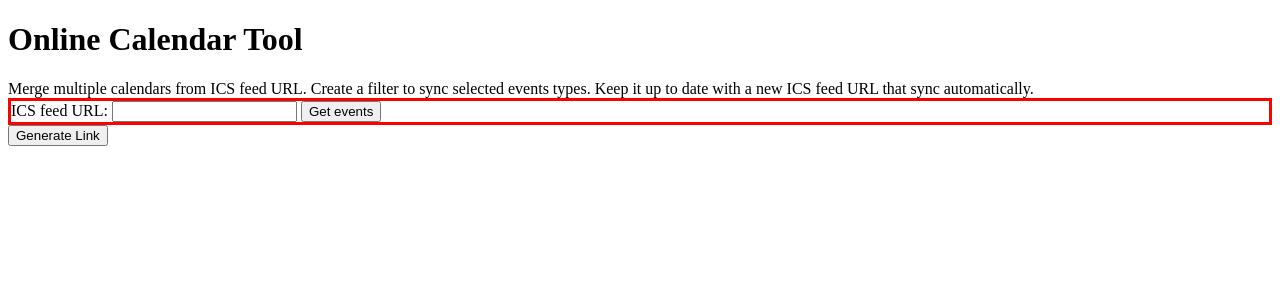
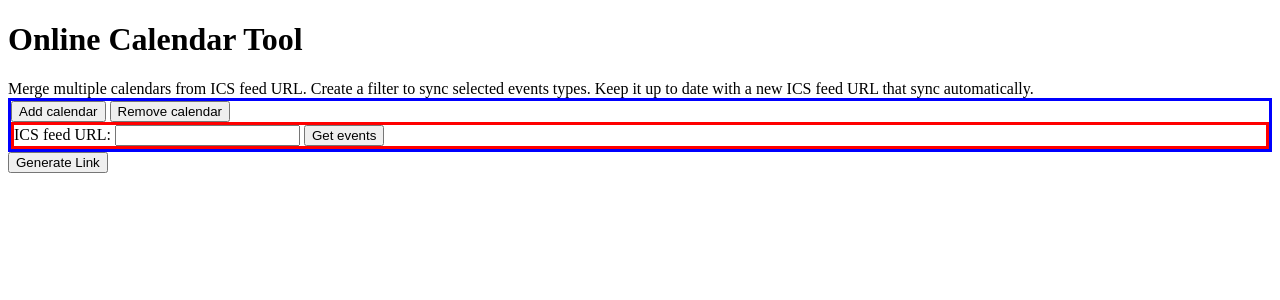
Before and after one commit to nachomata/OnlineCalendarTool, a Flask app: page / in a window 1280 px wide. Shown: the top 300 px of the page. Run offline with Flask 3, Linux system fonts and the light colour scheme.

Commit message:
multiple calendar full support

```diff
--- a/templates/gui.html
+++ b/templates/gui.html
@@ -11,11 +11,13 @@
     <h1>Online Calendar Tool</h1>
     <div>Merge multiple calendars from ICS feed URL. Create a filter to sync selected events types.
     Keep it up to date with a new ICS feed URL that sync automatically.</div>
-    <div>
-        <form class="mainForm" style="border: solid red">
-            <label>ICS feed URL: <input class="url" type="url" ></label>
-            <button type="button" onclick="getEvents(0)">Get events</button>
-        </form>
+    <template id="templateForm"><form class="mainForm" style="border: solid red">
+                <label>ICS feed URL: <input class="url" type="url" ></label>
+                <button type="button">Get events</button>
+    </form></template>
+    <div id="formsDiv" style="border: solid blue">
+        <button onclick="addForm()">Add calendar</button>
+        <button onclick="removeForm()">Remove calendar</button>
     </div>
 
     <button onclick="generateLink()">Generate Link</button>
```
Also changed, not shown: static/gui.js (+30 -0 lines).
